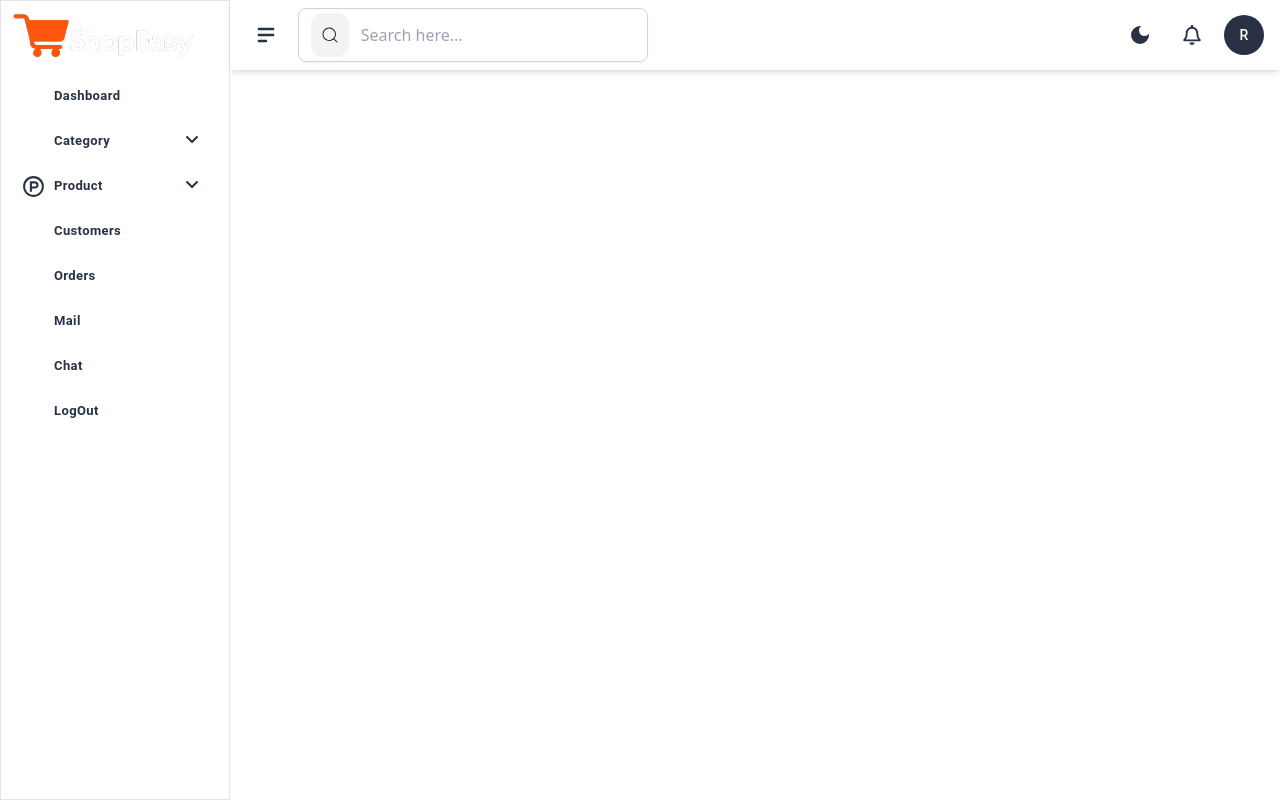
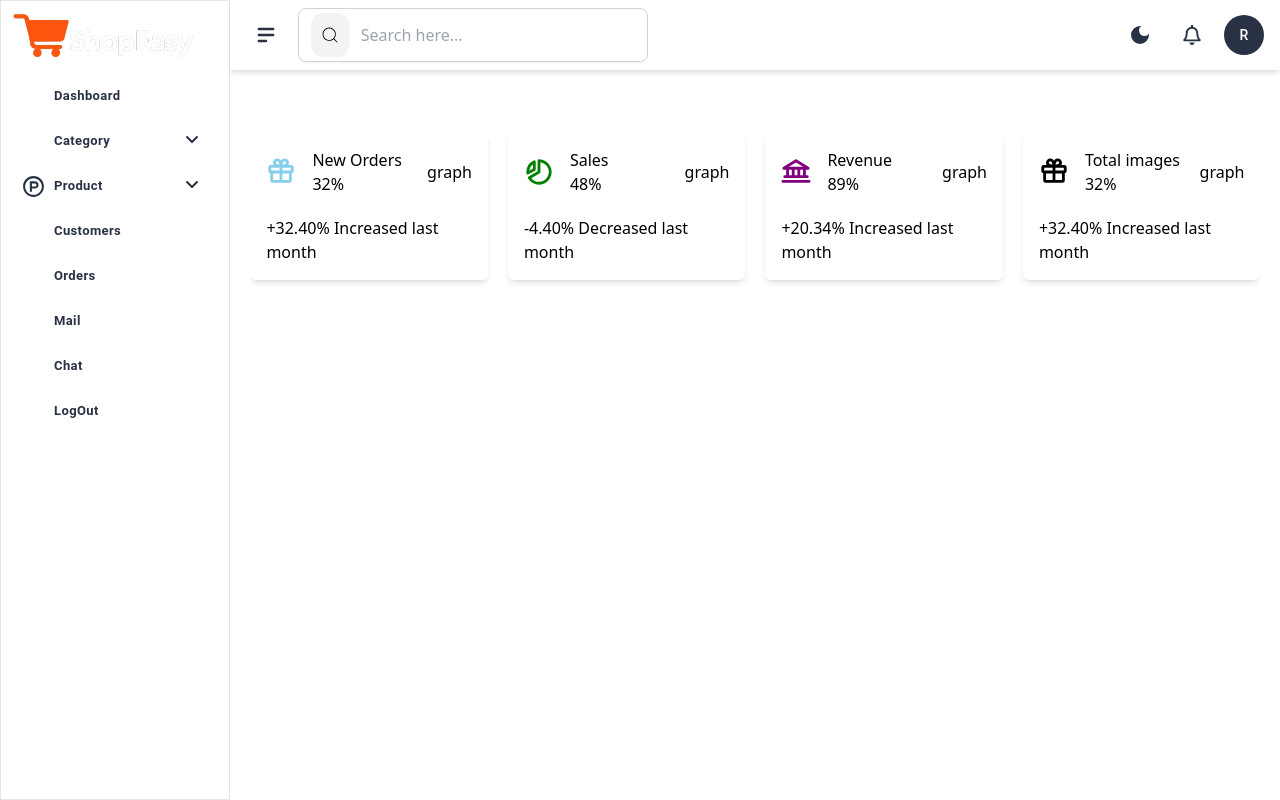
Before and after one commit to preetitaware04/admin-dashboard, a Next.js app: page / in a window 1280 px wide. Built offline with nearby package versions, Linux system fonts and the light colour scheme; some icons are missing.

Commit message:
dashboard wip

```diff
--- a/package.json
+++ b/package.json
@@ -21,6 +21,7 @@
     "react-collapse": "^5.1.1",
     "react-dom": "^19.0.0",
     "react-icons": "^5.5.0",
+    "swiper": "^11.2.8",
     "tailwindcss": "^3.4.1"
   },
   "devDependencies": {
--- /dev/null
+++ b/src/_components/Dashboard/DashboardCard/index.jsx
@@ -0,0 +1,21 @@
+import React from "react";
+
+const DashboardCard = ({ title, count, icon, change }) => {
+  return (
+    <div className="p-4 my-5 shadow-md dark:shadow-slate-800 rounded-md w-fit h-auto">
+      <div className="flex justify-between items-center mb-5">
+        <div className="flex gap-4 items-center">
+          <div>{icon}</div>
+          <div>
+            <p>{title}</p>
+            <p>{count}</p>
+          </div>
+        </div>
+        <div>graph</div>
+      </div>
+      <div>{change}</div>
+    </div>
+  );
+};
+
+export default DashboardCard;
--- /dev/null
+++ b/src/_components/Dashboard/dashboard.constants.js
@@ -0,0 +1,44 @@
+import { PiGiftBold, PiChartPieSliceBold, PiBankBold } from "react-icons/pi";
+
+export const cardsData = [
+  {
+    id: 1,
+    title: "New Orders",
+    icon: <PiGiftBold size={30} color="skyblue" />,
+    count: "32%",
+    dataUsed: "36,476 GB",
+    change: "+32.40% Increased last month",
+  },
+  {
+    id: 2,
+    title: "Sales",
+    icon: <PiChartPieSliceBold size={30} color="green" />,
+    count: "48%",
+    dataUsed: "53,406 GB",
+    change: "-4.40% Decreased last month",
+  },
+  {
+    id: 3,
+    title: "Revenue",
+    icon: <PiBankBold size={30} color="purple" />,
+    count: "89%",
+    dataUsed: "90,875 GB",
+    change: "+20.34% Increased last month",
+  },
+  {
+    id: 4,
+    title: "Total images",
+    icon: <PiGiftBold size={30} />,
+    count: "32%",
+    dataUsed: "36,476 GB",
+    change: "+32.40% Increased last month",
+  },
+  {
+    id: 5,
+    title: "Total images",
+    icon: <PiChartPieSliceBold size={30} />,
+    count: "32%",
+    dataUsed: "36,476 GB",
+    change: "+32.40% Increased last month",
+  },
+];
--- /dev/null
+++ b/src/app/_components/Dashboard.jsx
@@ -0,0 +1,39 @@
+"use client";
+import { cardsData } from "@/_components/Dashboard/dashboard.constants";
+import DashboardCard from "@/_components/Dashboard/DashboardCard";
+import React from "react";
+import { Swiper, SwiperSlide } from "swiper/react";
+import "swiper/css";
+import "swiper/css/navigation";
+import { Navigation } from "swiper/modules";
+
+const Dashboard = () => {
+  return (
+    <section className="px-5">
+      <div className="flex gap-4">
+        <Swiper
+          spaceBetween={20}
+          slidesPerView={4}
+          scrollbar={{ draggable: true }}
+          modules={Navigation}
+        >
+          {cardsData &&
+            cardsData.map(({ id, title, count, icon, dataUsed, change }) => (
+              <SwiperSlide>
+                <DashboardCard
+                  key={id}
+                  title={title}
+                  count={count}
+                  icon={icon}
+                  dataUsed={dataUsed}
+                  change={change}
+                />
+              </SwiperSlide>
+            ))}
+        </Swiper>
+      </div>
+    </section>
+  );
+};
+
+export default Dashboard;
--- a/src/app/layout.js
+++ b/src/app/layout.js
@@ -19,7 +19,7 @@ export default function RootLayout({ children }) {
             </div>
             <div className="rightContent w-[82%]">
               <Header />
-              <div className="p-3">{children}</div>
+              <div className="pt-28">{children}</div>
             </div>
           </div>
         </ThemeProvider>
--- a/src/app/page.js
+++ b/src/app/page.js
@@ -1,3 +1,9 @@
+import Dashboard from "./_components/Dashboard";
+
 export default function Home() {
-  return <></>;
+  return (
+    <>
+      <Dashboard />
+    </>
+  );
 }
```
Also changed, not shown: 1 other file (tests, documents, lock files or other folders).
